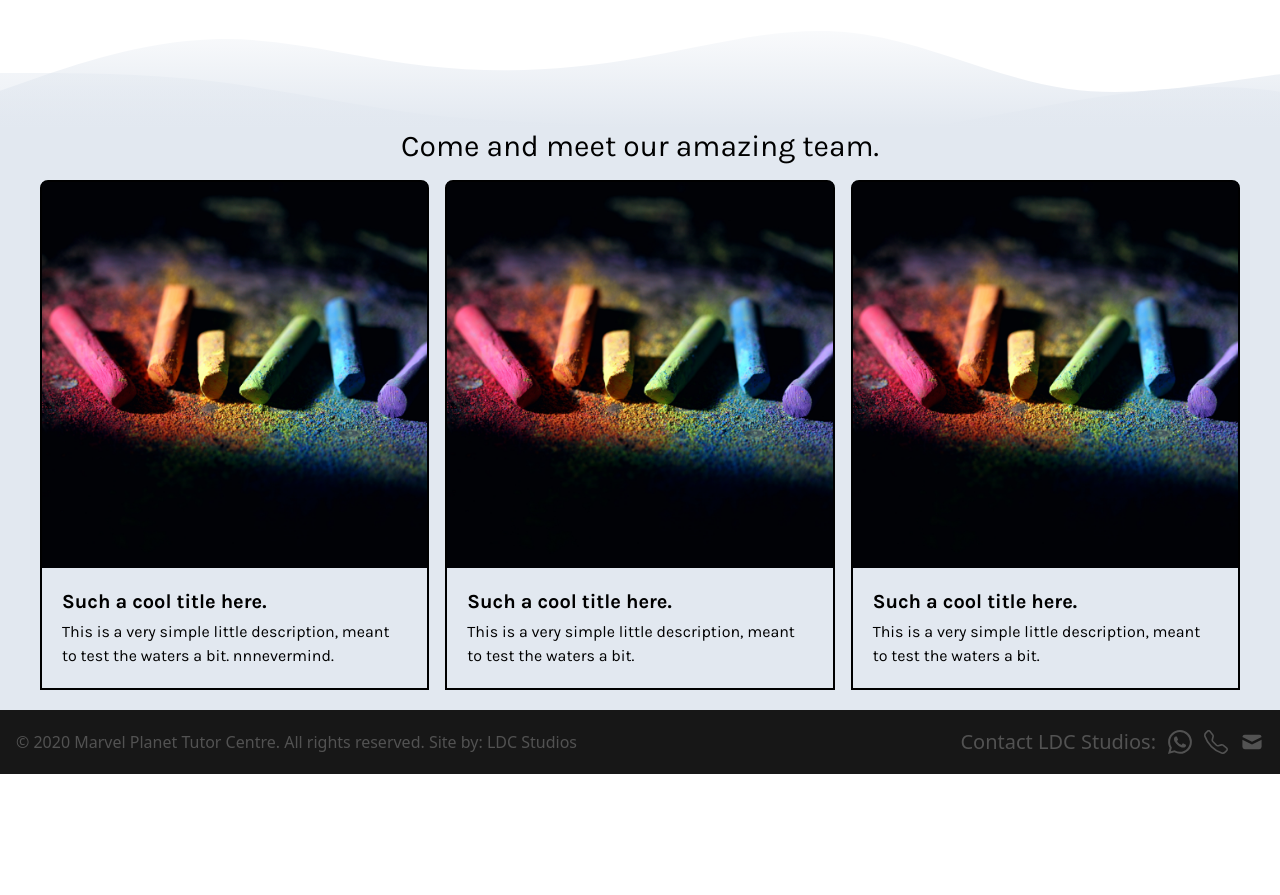
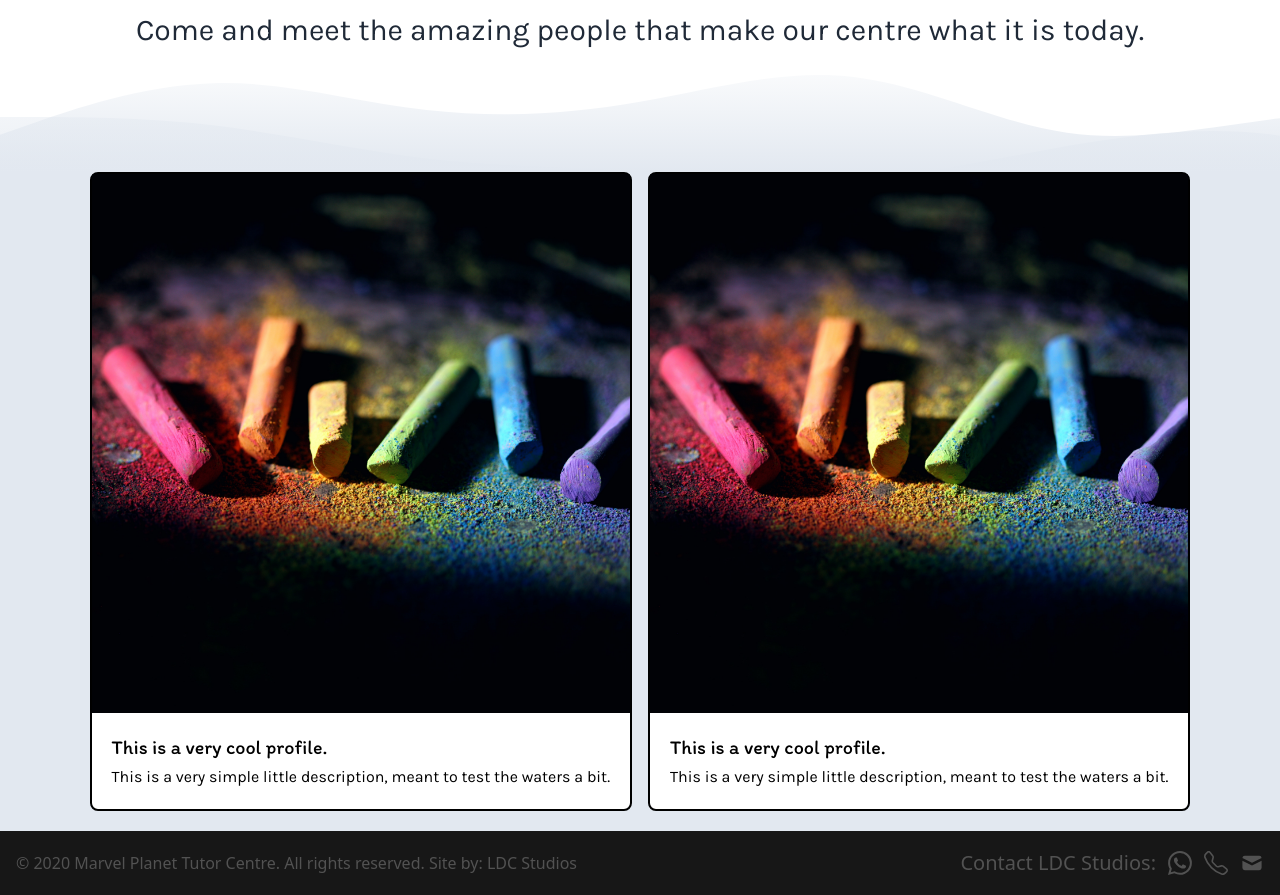
Before and after one commit to LucDeCaf/marvelplanet, a Next.js app: page /about/staff in a window 1280 px wide. Shown: the part 724-1619 px from the top of the page. Before the commit the page ends 1498 px from the top, so only its background shows below. Built offline with nearby package versions, Linux system fonts and the light colour scheme; no server answers.

Commit message:
Optimized & prepared about/staff page for info + exported ProfileType

```diff
--- a/components/Profile.tsx
+++ b/components/Profile.tsx
@@ -1,14 +1,14 @@
 import Image from "next/image";
 
-interface Props {
+export interface ProfileType {
   name: string;
   desc: string;
   src: string;
 }
 
-const Profile = ({ name, desc, src }: Props): JSX.Element => {
+const Profile = ({ name, desc, src }: ProfileType): JSX.Element => {
   return (
-    <div className="border-black border-2 rounded-t-lg">
+    <div className="border-black border-2 rounded-lg bg-white">
       <div className="w-full h-full">
         <Image
           src={src}
@@ -19,9 +19,9 @@ const Profile = ({ name, desc, src }: Props): JSX.Element => {
           className="rounded-t-sm"
         />
       </div>
-      <div className="p-5 space-y-1 font-karla">
-        <h3 className="text-xl font-bold">{name}</h3>
-        <p>{desc}</p>
+      <div className="p-5 space-y-1">
+        <h3 className="text-xl font-itim">{name}</h3>
+        <p className="font-karla">{desc}</p>
       </div>
     </div>
   );
--- a/pages/about/staff.tsx
+++ b/pages/about/staff.tsx
@@ -1,43 +1,44 @@
 import { NextPage } from "next";
 import FinalCarousel from "components/FinalCarousel";
 import BackButton from "components/BackButton";
-import Profile from "components/Profile";
+import Profile, { ProfileType } from "components/Profile";
 import Title from "components/Title";
+import { nanoid } from "nanoid";
 
 const Page: NextPage = () => {
+  const ProfileData: ProfileType[] = [
+    {
+      name: "This is a very cool profile.",
+      desc: "This is a very simple little description, meant to test the waters a bit.",
+      src: "/chalk.JPG",
+    },
+    {
+      name: "This is a very cool profile.",
+      desc: "This is a very simple little description, meant to test the waters a bit.",
+      src: "/chalk.JPG",
+    },
+  ];
+  const ProfileElements = ProfileData.map((profile) => (
+    <div key={nanoid()}>
+      <Profile name={profile.name} desc={profile.desc} src={profile.src} />
+    </div>
+  ));
+
   return (
     <main>
       <FinalCarousel data={["/pencil-circle.JPG"]} noText={true} />
       <BackButton>Back</BackButton>
       <Title>Our Staff</Title>
+      <h2 className="mt-2 text-gray-800 text-center text-3xl font-karla">
+        Come and meet the amazing people that make our centre what it is today.
+      </h2>
       <picture>
         <img src="/waves/slate-200.svg" alt="" />
       </picture>
       <div className="bg-slate-200 m-0 pb-5 px-10">
-        <p className="mb-4 text-3xl text-center font-karla">
-          Come and meet our amazing team.
-        </p>
-        <div className="grid gap-4 grid-cols-1 sm:grid-cols-2 md:grid-cols-3">
-          <div>
-            <Profile
-              name="Such a cool title here."
-              desc="This is a very simple little description, meant to test the waters a bit. nnnevermind."
-              src="/chalk.JPG"
-            />
-          </div>
-          <div>
-            <Profile
-              name="Such a cool title here."
-              desc="This is a very simple little description, meant to test the waters a bit."
-              src="/chalk.JPG"
-            />
-          </div>
-          <div>
-            <Profile
-              name="Such a cool title here."
-              desc="This is a very simple little description, meant to test the waters a bit."
-              src="/chalk.JPG"
-            />
+        <div className="flex justify-center items-center w-full">
+          <div className="grid gap-4 grid-cols-1 sm:grid-cols-2">
+            {ProfileElements}
           </div>
         </div>
       </div>
```
